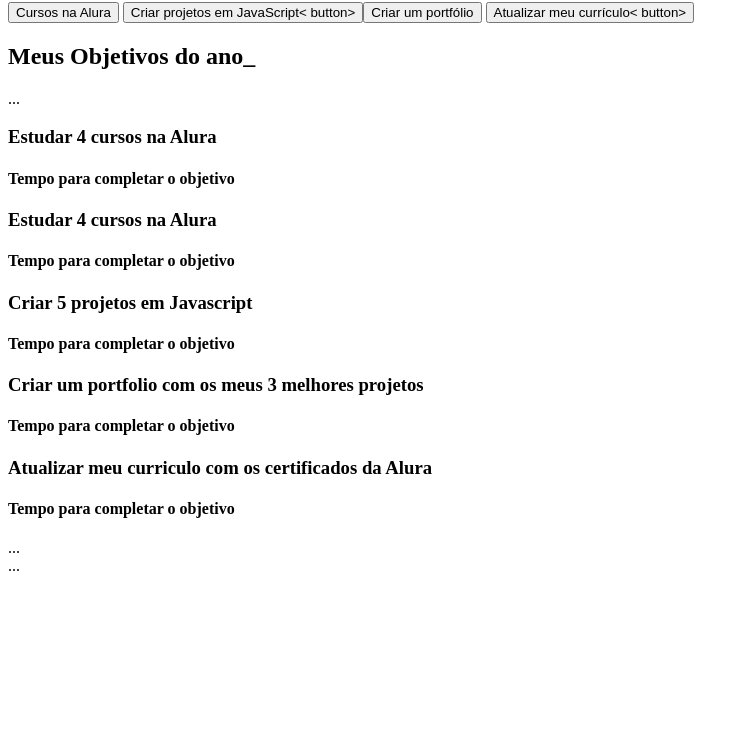
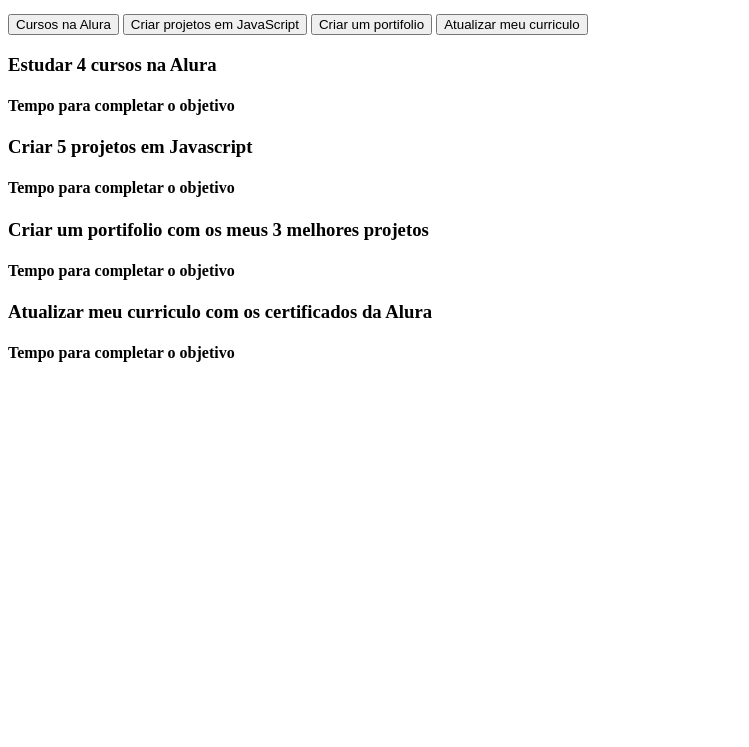
Before and after one commit to Is4aa/Is4aa-dorigoes, a plain HTML site: page index.html in a window 1280 px wide. Shown: the part 53-800 px from the top of the page, without its empty margins (0-749 px from the left). Drawn offline with Linux system fonts and the light colour scheme.

Commit message:
Update index.html

```diff
--- a/index.html
+++ b/index.html
@@ -1,67 +1,52 @@
-<h2 class=”titulo-principal”>Meus Objetivos do ano<span>_<span></h2>
-    <div class=»botoes»>
-        <button class=»botao ativo»>Cursos na Alura</button>
-        <button class=»botao»>Criar projetos em JavaScript<
-        button>
-        <button class=»botao»>Criar um portfólio</button>
-        <button class=»botao»>Atualizar meu currículo<
-        button>
+<!DOCTYPE html>
+<html lang="pt-br">
+<head>
+    <meta charset="UTF-8">
+    <meta name="viewport" content="width=device-width, initial-scale=1.0">
+    <title>Meus objetivos do ano</title>
+    <link href="https://fonts.googleapis.com/css2?family=Chakra+Petch:wght@300;400;500;600;700&display=swap" rel="stylesheet">
+    <link rel="stylesheet" href="style.css">
+</head>
+<body>
+    <section class="conteudo-principal">
+    <h2 class="titulo-principal">Meus Objetivos do ano<span>_</span></h2>
+
+    <div class="conteudo">
+
+<div class="botoes">
+    <button class="botao ativo">Cursos na Alura</button>
+    <button class="botao">Criar projetos em JavaScript</button>
+    <button class="botao">Criar um portifolio</button>
+    <button class="botao">Atualizar meu curriculo</button>
+    </div>
+
+    <div class="abas-textos">
+
+        <div class="aba-conteudo ativo">
+        <h3 class="aba-conteudo-titulo-principal">Estudar
+        4 cursos na Alura</h3>
+        <h4 class="aba-conteudo-titulo-secundario">Tempo para completar o objetivo</h4>
+        <div class="contador"></div>
         </div>
-        <body>
-            <section class=»conteudo-principal»></section>
-            <h2 class=»titulo-principal»>Meus Objetivos do
-            ano<span>_<span></h2>
-            <div class=»botoes»> ...
+
+        <div class="aba-conteudo">
+            <h3 class="aba-conteudo-titulo-principal">Criar 5 projetos em Javascript</h3>
+            <h4 class="aba-conteudo-titulo-secundario">Tempo para completar o objetivo</h4>
             </div>
-            <script src=»main.js»></script>
-            </body>
-            <div class=»abas-textos»>
-                <div class=»aba-conteudo»>
-                <h3 class=»aba-conteudo-titulo-principal»>Estudar
-                4 cursos na Alura</h3>
-                <h4 class=»aba-conteudo-titulo-secundario»>Tempo para completar o objetivo</h4>
+
+            <div class="aba-conteudo">
+                <h3 class="aba-conteudo-titulo-principal">Criar um portifolio com os meus 3 melhores projetos</h3>
+                <h4 class="aba-conteudo-titulo-secundario">Tempo para completar o objetivo</h4>
                 </div>
-                </div>
-                <div class=»abas-textos»>
-                    <div class=“aba-conteudo ativo»>
 
-                    <h3 class=»aba-conteudo-titulo-
-                    principal»>Estudar 4 cursos na Alura</h3>
+                <div class="aba-conteudo">
+                    <h3 class="aba-conteudo-titulo-principal">Atualizar meu curriculo com os certificados da Alura</h3>
+                    <h4 class="aba-conteudo-titulo-secundario">Tempo para completar o objetivo</h4>
+                    </div>
 
-                    <h4 class=»aba-conteudo-titulo-
-                    secundario»>Tempo para completar o objetivo</h4>
-
-                    </div>
-                    <div class=»aba-conteudo»>
-                    <h3 class=»aba-conteudo-titulo-principal»>Criar
-                    5 projetos em Javascript</h3>
-
-                    <h4 class=»aba-conteudo-titulo-
-                    secundario»>Tempo para completar o objetivo</h4>
-
-                    </div>
-                    <div class=»aba-conteudo»>
-                        <h3 class=»aba-conteudo-titulo-
-principal»>Criar um portfolio com os meus 3 melhores projetos</h3>
-
-<h4 class=»aba-conteudo-titulo-
-secundario»>Tempo para completar o objetivo</h4>
-
-</div>
-<div class=»aba-conteudo»>
-
-<h3 class=»aba-conteudo-titulo-
-principal»>Atualizar meu curriculo com os certificados da
-
-Alura</h3>
-
-<h4 class=»aba-conteudo-titulo-
-secundario»>Tempo para completar o objetivo</h4>
-
-</div>
-</div>
-<div class=»conteudo»>
-    <div class=»botoes»> ... </div>
-    <div class=»abas-textos»> ... </div>
-    </div>
-    </div>
+            </div>
+        </div>
+    </section>
+        <script src="main.js"></script>
+</body>
+</html>
```
